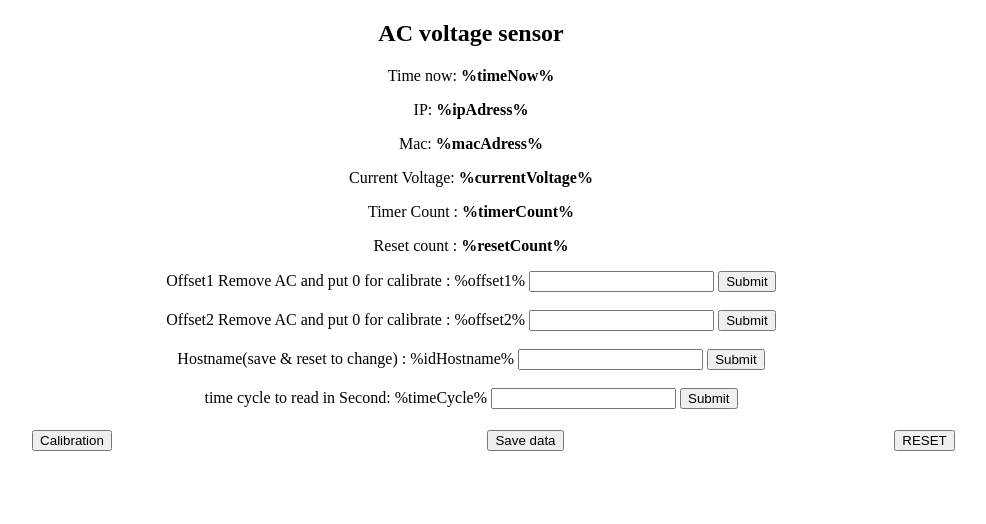
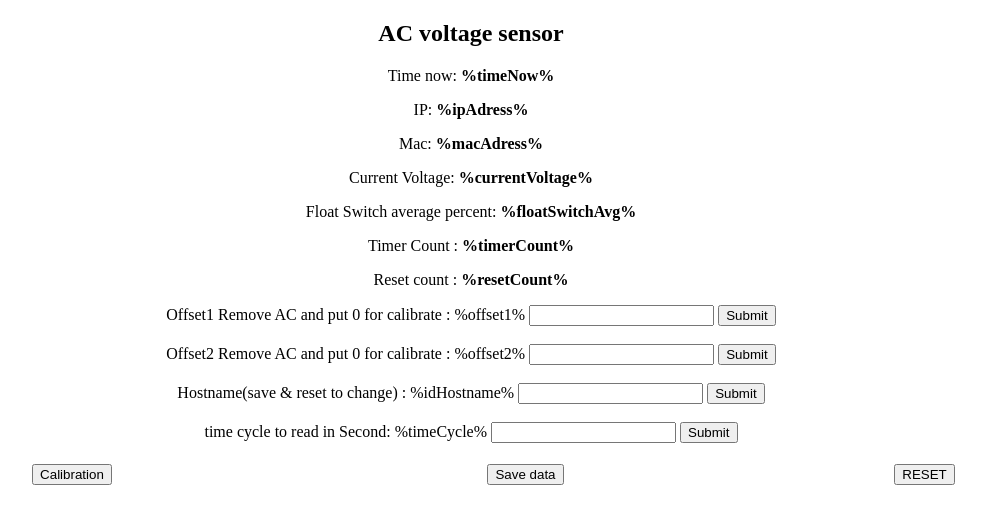
Before and after one commit to winnieaswin/AC_reader_MQTT, a plain HTML site: page data/index.html in a window 1280 px wide. Shown: the whole page, without its empty margins (169-1155 px from the left). Drawn offline with Linux system fonts and the light colour scheme.

Commit message:
index float switch

```diff
--- a/data/index.html
+++ b/data/index.html
@@ -25,6 +25,7 @@
         <p>IP: <strong> %ipAdress%</strong></p>
         <p>Mac: <strong> %macAdress%</strong></p>
         <p>Current Voltage: <strong> %currentVoltage%</strong></p>
+        <p>Float Switch average percent: <strong> %floatSwitchAvg%</strong></p>
         <p>Timer Count : <strong> %timerCount% </strong></p>
         <p>Reset count : <strong> %resetCount%</strong></p>
 
```
Also changed, not shown: 1 other file.
